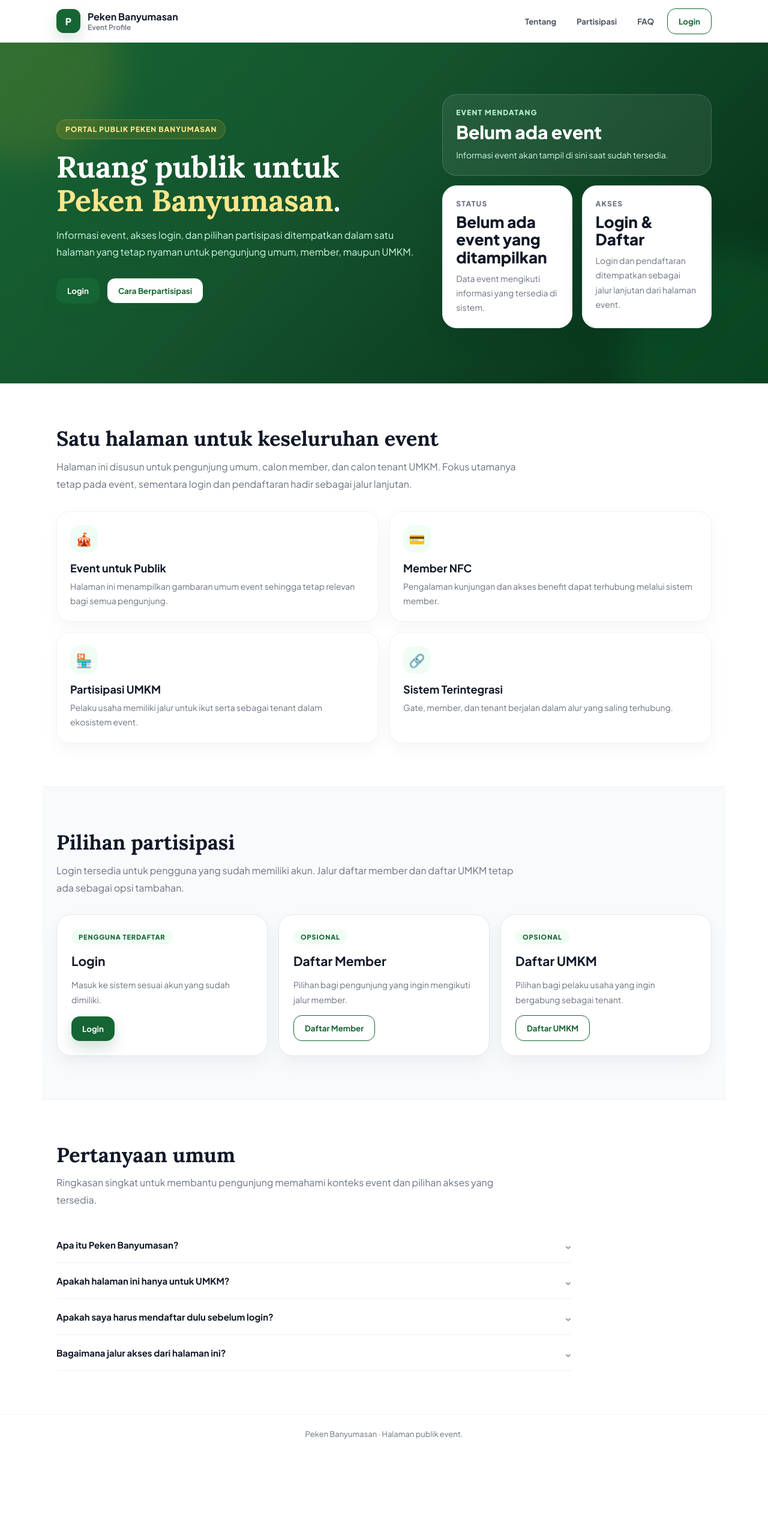
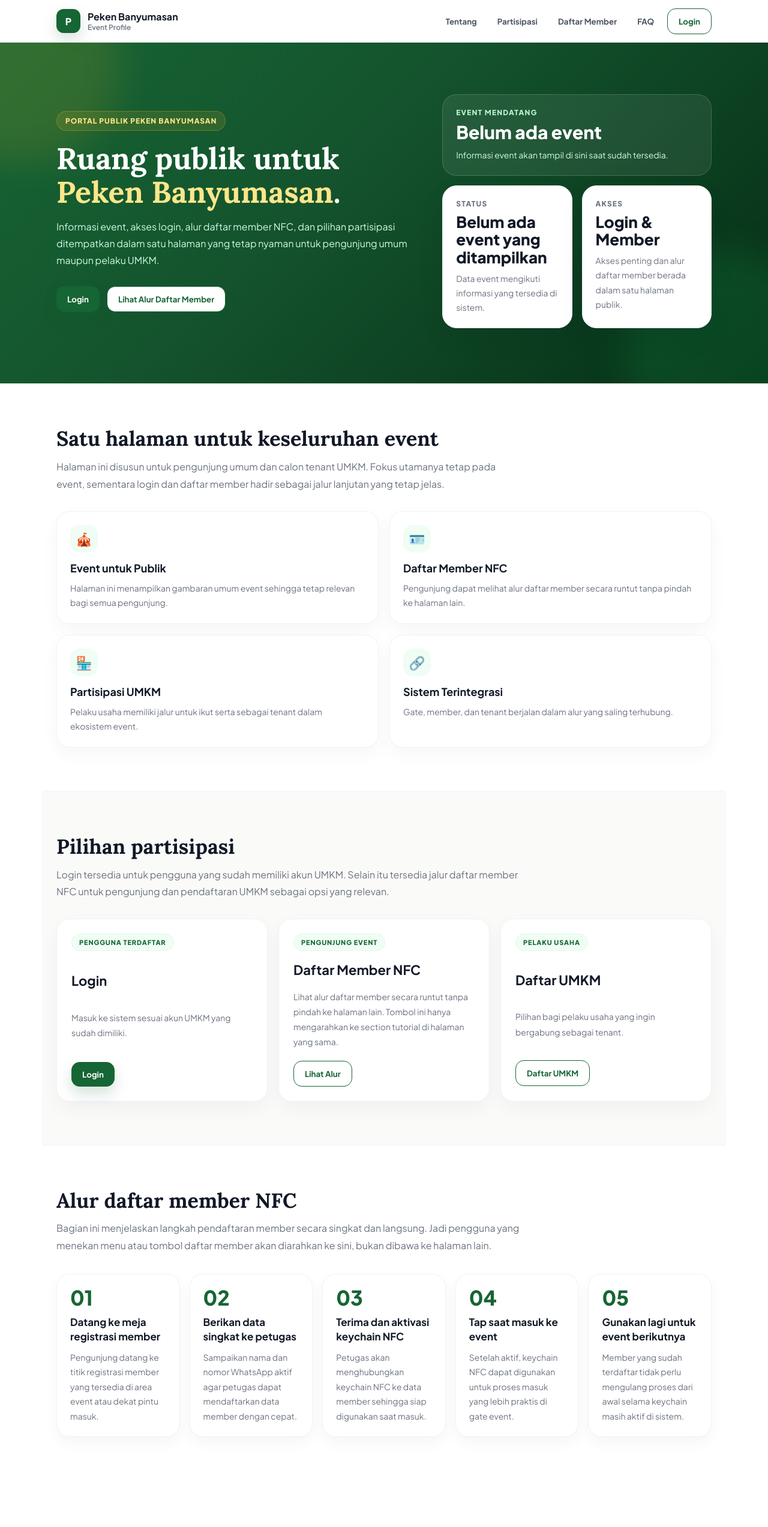
Before and after one commit to jauharfz/umkm-clientside, a React app: page / in a window 1280 px wide. Shown: the top 2545 px of the page at 60% size. Before the commit the page ends 2422 px from the top, so only its background shows below. Built offline with nearby package versions, Linux system fonts and the light colour scheme; no server answers; the HTML template or start-up script is replaced by a standard one.

Commit message:
fix: company profile issues

```diff
--- a/src/pages/CompanyProfile.jsx
+++ b/src/pages/CompanyProfile.jsx
@@ -7,15 +7,15 @@ const FAQ = [
     },
     {
         q: 'Apakah halaman ini hanya untuk UMKM?',
-    a: 'Tidak. Halaman ini adalah halaman publik event, sehingga relevan untuk pengunjung umum, calon member, maupun calon tenant UMKM.',
+        a: 'Tidak. Halaman ini adalah halaman publik event, sehingga relevan untuk pengunjung umum, calon pengunjung event, maupun calon tenant UMKM.',
     },
     {
-    q: 'Apakah saya harus mendaftar dulu sebelum login?',
-    a: 'Tidak. Jika sudah memiliki akun, Anda dapat langsung login. Pendaftaran disediakan bagi pengguna yang belum memiliki akun.',
+        q: 'Apa fungsi member NFC?',
+        a: 'Member NFC dipakai untuk identifikasi kunjungan secara cepat saat masuk event dan untuk mendukung benefit tertentu yang disediakan tenant atau panitia.',
     },
     {
-    q: 'Bagaimana jalur akses dari halaman ini?',
-    a: 'Login dan pendaftaran UMKM diarahkan ke sistem UMKM. Pendaftaran member dapat diarahkan ke jalur publik member bila sudah dikonfigurasi.',
+        q: 'Apakah daftar member harus pindah ke halaman lain?',
+        a: 'Tidak. Tombol dan menu daftar member pada halaman ini langsung mengarah ke section alur daftar member melalui auto-scroll, bukan membuka halaman baru.',
     },
 ];
 
@@ -26,9 +26,9 @@ const HIGHLIGHTS = [
         desc: 'Halaman ini menampilkan gambaran umum event sehingga tetap relevan bagi semua pengunjung.',
     },
     {
-    icon: '💳',
-    title: 'Member NFC',
-    desc: 'Pengalaman kunjungan dan akses benefit dapat terhubung melalui sistem member.',
+        icon: '🪪',
+        title: 'Daftar Member NFC',
+        desc: 'Pengunjung dapat melihat alur daftar member secara runtut tanpa pindah ke halaman lain.',
     },
     {
         icon: '🏪',
@@ -39,6 +39,34 @@ const HIGHLIGHTS = [
         icon: '🔗',
         title: 'Sistem Terintegrasi',
         desc: 'Gate, member, dan tenant berjalan dalam alur yang saling terhubung.',
+    },
+];
+
+const MEMBER_STEPS = [
+    {
+        step: '01',
+        title: 'Datang ke meja registrasi member',
+        desc: 'Pengunjung datang ke titik registrasi member yang tersedia di area event atau dekat pintu masuk.',
+    },
+    {
+        step: '02',
+        title: 'Berikan data singkat ke petugas',
+        desc: 'Sampaikan nama dan nomor WhatsApp aktif agar petugas dapat mendaftarkan data member dengan cepat.',
+    },
+    {
+        step: '03',
+        title: 'Terima dan aktivasi keychain NFC',
+        desc: 'Petugas akan menghubungkan keychain NFC ke data member sehingga siap digunakan saat masuk.',
+    },
+    {
+        step: '04',
+        title: 'Tap saat masuk ke event',
+        desc: 'Setelah aktif, keychain NFC dapat digunakan untuk proses masuk yang lebih praktis di gate event.',
+    },
+    {
+        step: '05',
+        title: 'Gunakan lagi untuk event berikutnya',
+        desc: 'Member yang sudah terdaftar tidak perlu mengulang proses dari awal selama keychain masih aktif di sistem.',
     },
 ];
 
@@ -60,15 +88,6 @@ const goTo = (target) => {
 
 const goLogin = () => {
     goTo(import.meta.env.VITE_PUBLIC_LOGIN_URL || '/login');
-};
-
-const goMemberRegister = () => {
-  goTo(
-    import.meta.env.VITE_MEMBER_PUBLIC_URL ||
-      import.meta.env.VITE_MEMBER_REGISTER_URL ||
-      import.meta.env.VITE_PUBLIC_LOGIN_URL ||
-      '/login'
-  );
 };
 
 const goUmkmRegister = () => {
@@ -144,6 +163,7 @@ export default function CompanyProfile() {
             <style>{`
         @import url('https://fonts.googleapis.com/css2?family=Lora:wght@600;700&family=Plus+Jakarta+Sans:wght@400;500;600;700&display=swap');
         *{box-sizing:border-box}
+        html{scroll-behavior:smooth}
         body{margin:0;font-family:'Plus Jakarta Sans',sans-serif;background:#fff;color:#1f2937}
         .ep-root{min-height:100vh;background:#fff}
         .ep-serif{font-family:'Lora',serif}
@@ -154,7 +174,7 @@ export default function CompanyProfile() {
         .ep-brand-mark{width:40px;height:40px;border-radius:12px;background:#166534;color:#fff;display:flex;align-items:center;justify-content:center;font-weight:800;box-shadow:0 10px 24px rgba(22,101,52,.18)}
         .ep-brand-sub{font-size:12px;color:#6b7280;font-weight:600}
         .ep-nav-actions{display:flex;align-items:center;gap:10px;flex-wrap:wrap}
-        .ep-link-btn,.ep-primary-btn,.ep-secondary-btn{border:none;border-radius:14px;padding:12px 18px;font-weight:700;cursor:pointer;transition:.2s;font-family:'Plus Jakarta Sans',sans-serif}
+        .ep-link-btn,.ep-primary-btn,.ep-secondary-btn{border:none;border-radius:14px;padding:12px 18px;font-weight:700;cursor:pointer;transition:.2s;font-family:'Plus Jakarta Sans',sans-serif;display:inline-flex;align-items:center;justify-content:center}
         .ep-link-btn{background:transparent;color:#4b5563;padding:8px 12px}
         .ep-link-btn:hover{background:#f3f4f6;color:#166534}
         .ep-primary-btn{background:#166534;color:#fff;box-shadow:0 12px 24px rgba(22,101,52,.18)}
@@ -179,29 +199,38 @@ export default function CompanyProfile() {
         .ep-muted{font-size:14px;line-height:1.72;color:#d1fae5;margin-top:8px}
         .ep-side-card.light .ep-muted{color:#6b7280}
         .ep-mini-grid{display:grid;grid-template-columns:repeat(2,minmax(0,1fr));gap:16px}
-        .ep-section{padding:72px 24px}
+        .ep-section{padding:72px 24px;scroll-margin-top:96px}
         .ep-title{font-size:34px;line-height:1.2;color:#111827;margin:0 0 12px}
         .ep-subtitle{color:#6b7280;line-height:1.8;max-width:780px;margin:0}
         .ep-highlights{display:grid;grid-template-columns:repeat(2,minmax(0,1fr));gap:18px;margin-top:30px}
         .ep-highlight{border:1px solid #eef2f7;border-radius:22px;padding:22px;background:#fff;box-shadow:0 10px 30px rgba(15,23,42,.04)}
         .ep-highlight-icon{width:46px;height:46px;border-radius:16px;background:#f0fdf4;display:flex;align-items:center;justify-content:center;font-size:22px;margin-bottom:14px}
-        .ep-highlight h3{margin:0 0 8px;font-size:18px;color:#111827}
-        .ep-highlight p{margin:0;color:#6b7280;line-height:1.7;font-size:14px}
-        .ep-strip{background:#f8fafc;border-top:1px solid #eef2f7;border-bottom:1px solid #eef2f7}
+        .ep-highlight h3{margin:0 0 10px;font-size:18px;color:#111827}
+        .ep-highlight p{margin:0;color:#6b7280;line-height:1.75;font-size:14px}
+        .ep-strip{background:#fafaf9;border-top:1px solid #f3f4f6;border-bottom:1px solid #f3f4f6}
         .ep-access-grid{display:grid;grid-template-columns:repeat(3,minmax(0,1fr));gap:18px;margin-top:30px}
-        .ep-access-card{background:#fff;border:1px solid #e5e7eb;border-radius:24px;padding:24px;box-shadow:0 12px 30px rgba(15,23,42,.05);display:flex;flex-direction:column;gap:14px}
-        .ep-access-badge{display:inline-flex;align-items:center;gap:8px;padding:6px 12px;border-radius:999px;background:#f0fdf4;color:#166534;font-size:11px;font-weight:800;letter-spacing:.08em;text-transform:uppercase;width:max-content}
-        .ep-access-title{font-size:21px;margin:0;color:#111827}
-        .ep-access-desc{margin:0;color:#6b7280;line-height:1.72;font-size:14px;flex:1}
-        .ep-access-actions{display:flex;gap:10px;flex-wrap:wrap}
-        .ep-faq-wrap{max-width:860px;margin-top:30px}
+        .ep-access-card{background:#fff;border:1px solid #eef2f7;border-radius:22px;padding:24px;box-shadow:0 12px 30px rgba(15,23,42,.04);display:flex;flex-direction:column;justify-content:space-between;gap:18px}
+        .ep-access-badge{display:inline-flex;width:max-content;font-size:11px;font-weight:800;letter-spacing:.08em;text-transform:uppercase;padding:7px 12px;border-radius:999px;background:#f0fdf4;color:#166534;border:1px solid #dcfce7}
+        .ep-access-title{margin:0;color:#111827;font-size:22px;line-height:1.25}
+        .ep-access-desc{margin:0;color:#6b7280;line-height:1.8;font-size:14px}
+        .ep-access-actions{display:flex;gap:12px;flex-wrap:wrap}
+        .ep-steps{display:grid;grid-template-columns:repeat(5,minmax(0,1fr));gap:16px;margin-top:32px}
+        .ep-step-card{background:#fff;border:1px solid #eef2f7;border-radius:22px;padding:22px;box-shadow:0 10px 24px rgba(15,23,42,.04);text-align:left}
+        .ep-step-no{font-size:34px;font-weight:800;color:#166534;line-height:1;margin-bottom:12px}
+        .ep-step-card h3{margin:0 0 10px;color:#111827;font-size:17px;line-height:1.4}
+        .ep-step-card p{margin:0;color:#6b7280;font-size:14px;line-height:1.75}
+        .ep-faq-wrap{margin-top:28px;border:1px solid #eef2f7;border-radius:24px;overflow:hidden;background:#fff;box-shadow:0 12px 26px rgba(15,23,42,.04)}
         .ep-faq-item{border-bottom:1px solid #eef2f7}
-        .ep-faq-btn{list-style:none;width:100%;display:flex;align-items:center;justify-content:space-between;gap:16px;padding:18px 0;background:none;border:none;text-align:left;font-size:15px;font-weight:700;color:#111827;cursor:pointer}
+        .ep-faq-item:last-child{border-bottom:none}
+        .ep-faq-btn{list-style:none;display:flex;align-items:center;justify-content:space-between;gap:16px;padding:20px 22px;cursor:pointer;font-weight:700;color:#111827}
         .ep-faq-btn::-webkit-details-marker{display:none}
-        .ep-faq-chevron{font-size:18px;color:#9ca3af;transition:transform .2s}
-        .ep-faq-item[open] .ep-faq-chevron{transform:rotate(180deg)}
-        .ep-faq-body{margin:0 0 18px;color:#6b7280;line-height:1.8;font-size:14px}
-        .ep-footer{padding:24px;color:#6b7280;text-align:center;border-top:1px solid #f3f4f6;font-size:13px}
+        .ep-faq-body{padding:0 22px 20px;color:#6b7280;line-height:1.8;font-size:14px;text-align:left}
+        .ep-faq-chevron{font-size:22px;color:#9ca3af}
+        .ep-footer{padding:26px 24px;border-top:1px solid #eef2f7;color:#6b7280;font-size:14px}
+        @media (max-width: 1160px){
+          .ep-access-grid{grid-template-columns:1fr 1fr}
+          .ep-steps{grid-template-columns:repeat(2,minmax(0,1fr))}
+        }
         @media (max-width: 960px){
           .ep-hero{grid-template-columns:1fr;gap:28px;padding-top:64px;padding-bottom:72px}
           .ep-mini-grid,.ep-highlights,.ep-access-grid{grid-template-columns:1fr}
@@ -212,6 +241,7 @@ export default function CompanyProfile() {
           .ep-nav-actions .ep-link-btn{display:none}
           .ep-hero-title{font-size:32px}
           .ep-primary-btn,.ep-secondary-btn{width:100%;justify-content:center}
+          .ep-steps{grid-template-columns:1fr}
         }
       `}</style>
 
@@ -228,6 +258,7 @@ export default function CompanyProfile() {
                         <div className="ep-nav-actions">
                             <button className="ep-link-btn" onClick={() => jumpTo('tentang')}>Tentang</button>
                             <button className="ep-link-btn" onClick={() => jumpTo('partisipasi')}>Partisipasi</button>
+                            <button className="ep-link-btn" onClick={() => jumpTo('daftar-member')}>Daftar Member</button>
                             <button className="ep-link-btn" onClick={() => jumpTo('faq')}>FAQ</button>
                             <button className="ep-secondary-btn" onClick={goLogin}>Login</button>
                         </div>
@@ -242,11 +273,11 @@ export default function CompanyProfile() {
                                 Ruang publik untuk <span>Peken Banyumasan</span>.
                             </h1>
                             <p className="ep-hero-sub">
-                Informasi event, akses login, dan pilihan partisipasi ditempatkan dalam satu halaman yang tetap nyaman untuk pengunjung umum, member, maupun UMKM.
+                                Informasi event, akses login, alur daftar member NFC, dan pilihan partisipasi ditempatkan dalam satu halaman yang tetap nyaman untuk pengunjung umum maupun pelaku UMKM.
                             </p>
                             <div className="ep-hero-actions">
                                 <button className="ep-primary-btn" onClick={goLogin}>Login</button>
-                <button className="ep-secondary-btn" onClick={() => jumpTo('partisipasi')}>Cara Berpartisipasi</button>
+                                <button className="ep-secondary-btn" onClick={() => jumpTo('daftar-member')}>Lihat Alur Daftar Member</button>
                             </div>
                         </div>
 
@@ -272,8 +303,8 @@ export default function CompanyProfile() {
                                 </div>
                                 <div className="ep-side-card light">
                                     <div className="ep-mini-label">Akses</div>
-                  <div className="ep-big" style={{ fontSize: 26 }}>Login & Daftar</div>
-                  <div className="ep-muted">Login dan pendaftaran ditempatkan sebagai jalur lanjutan dari halaman event.</div>
+                                    <div className="ep-big" style={{ fontSize: 26 }}>Login & Member</div>
+                                    <div className="ep-muted">Akses penting dan alur daftar member berada dalam satu halaman publik.</div>
                                 </div>
                             </div>
                         </div>
@@ -283,7 +314,7 @@ export default function CompanyProfile() {
                 <section className="ep-section" id="tentang">
                     <h2 className="ep-serif ep-title">Satu halaman untuk keseluruhan event</h2>
                     <p className="ep-subtitle">
-            Halaman ini disusun untuk pengunjung umum, calon member, dan calon tenant UMKM. Fokus utamanya tetap pada event, sementara login dan pendaftaran hadir sebagai jalur lanjutan.
+                        Halaman ini disusun untuk pengunjung umum dan calon tenant UMKM. Fokus utamanya tetap pada event, sementara login dan daftar member hadir sebagai jalur lanjutan yang tetap jelas.
                     </p>
                     <div className="ep-highlights">
                         {HIGHLIGHTS.map((item) => (
@@ -299,7 +330,7 @@ export default function CompanyProfile() {
                 <section className="ep-section ep-strip" id="partisipasi">
                     <h2 className="ep-serif ep-title">Pilihan partisipasi</h2>
                     <p className="ep-subtitle">
-            Login tersedia untuk pengguna yang sudah memiliki akun. Jalur daftar member dan daftar UMKM tetap ada sebagai opsi tambahan.
+                        Login tersedia untuk pengguna yang sudah memiliki akun UMKM. Selain itu tersedia jalur daftar member NFC untuk pengunjung dan pendaftaran UMKM sebagai opsi yang relevan.
                     </p>
 
                     <div className="ep-access-grid">
@@ -307,7 +338,7 @@ export default function CompanyProfile() {
                             <div className="ep-access-badge">Pengguna Terdaftar</div>
                             <h3 className="ep-access-title">Login</h3>
                             <p className="ep-access-desc">
-                Masuk ke sistem sesuai akun yang sudah dimiliki.
+                                Masuk ke sistem sesuai akun UMKM yang sudah dimiliki.
                             </p>
                             <div className="ep-access-actions">
                                 <button className="ep-primary-btn" onClick={goLogin}>Login</button>
@@ -315,18 +346,18 @@ export default function CompanyProfile() {
                         </div>
 
                         <div className="ep-access-card">
-              <div className="ep-access-badge">Opsional</div>
-              <h3 className="ep-access-title">Daftar Member</h3>
+                            <div className="ep-access-badge">Pengunjung Event</div>
+                            <h3 className="ep-access-title">Daftar Member NFC</h3>
                             <p className="ep-access-desc">
-                Pilihan bagi pengunjung yang ingin mengikuti jalur member.
+                                Lihat alur daftar member secara runtut tanpa pindah ke halaman lain. Tombol ini hanya mengarahkan ke section tutorial di halaman yang sama.
                             </p>
                             <div className="ep-access-actions">
-                <button className="ep-secondary-btn" onClick={goMemberRegister}>Daftar Member</button>
+                                <button className="ep-secondary-btn" onClick={() => jumpTo('daftar-member')}>Lihat Alur</button>
                             </div>
                         </div>
 
                         <div className="ep-access-card">
-              <div className="ep-access-badge">Opsional</div>
+                            <div className="ep-access-badge">Pelaku Usaha</div>
                             <h3 className="ep-access-title">Daftar UMKM</h3>
                             <p className="ep-access-desc">
                                 Pilihan bagi pelaku usaha yang ingin bergabung sebagai tenant.
@@ -335,6 +366,22 @@ export default function CompanyProfile() {
                                 <button className="ep-secondary-btn" onClick={goUmkmRegister}>Daftar UMKM</button>
                             </div>
                         </div>
+                    </div>
+                </section>
+
+                <section className="ep-section" id="daftar-member">
+                    <h2 className="ep-serif ep-title">Alur daftar member NFC</h2>
+                    <p className="ep-subtitle">
+                        Bagian ini menjelaskan langkah pendaftaran member secara singkat dan langsung. Jadi pengguna yang menekan menu atau tombol daftar member akan diarahkan ke sini, bukan dibawa ke halaman lain.
+                    </p>
+                    <div className="ep-steps">
+                        {MEMBER_STEPS.map((item) => (
+                            <div key={item.step} className="ep-step-card">
+                                <div className="ep-step-no">{item.step}</div>
+                                <h3>{item.title}</h3>
+                                <p>{item.desc}</p>
+                            </div>
+                        ))}
                     </div>
                 </section>
 
```
Lines whose indentation alone changed are shown as unchanged.
